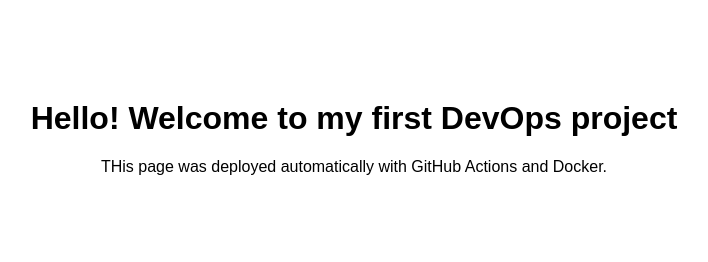
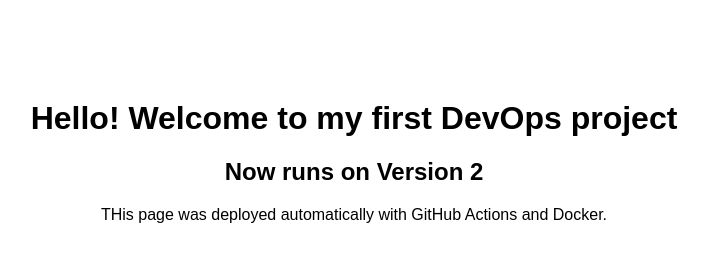
Before and after one commit to noukoo/my-first-project, a plain HTML site: page index.html in a window 1280 px wide. Shown: the whole page, without its empty margins (286-994 px from the left). Drawn offline with Linux system fonts and the light colour scheme.

Commit message:
Update website with Version 2

```diff
--- a/index.html
+++ b/index.html
@@ -5,6 +5,7 @@
 </head>
 <body style="font-family: sans-serif; text-align: center; margin-top:100px;">
 	<h1>Hello! Welcome to my first DevOps project</h1>
+	<h2> Now runs on Version 2 </h2>
 	<p>THis page was deployed automatically with GitHub Actions and Docker.</p>
 </body>
 </html>
```
Also changed, not shown: 1 other file.
